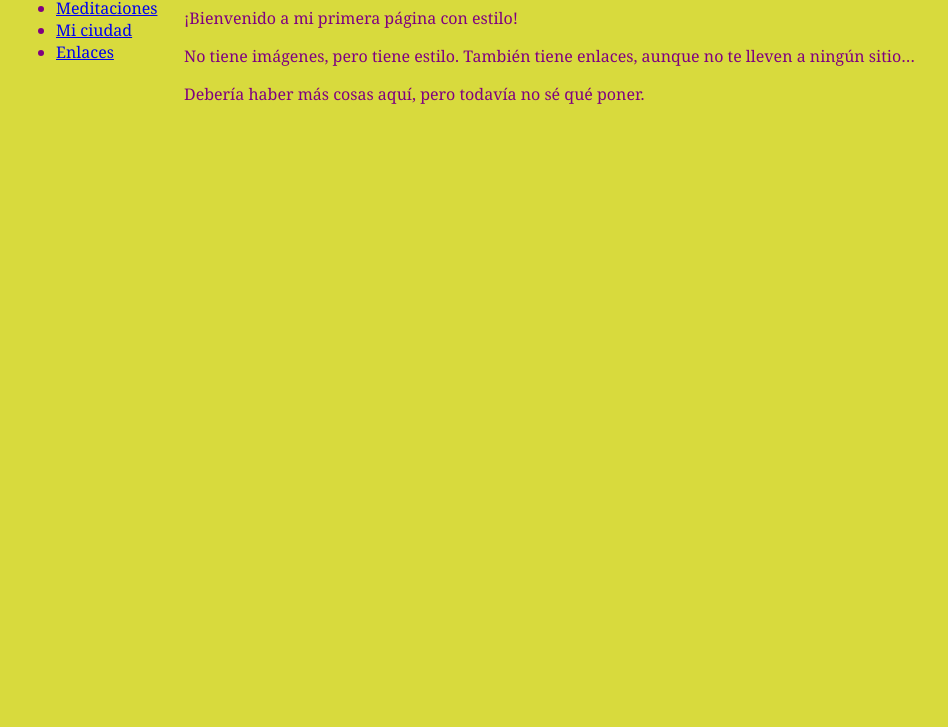
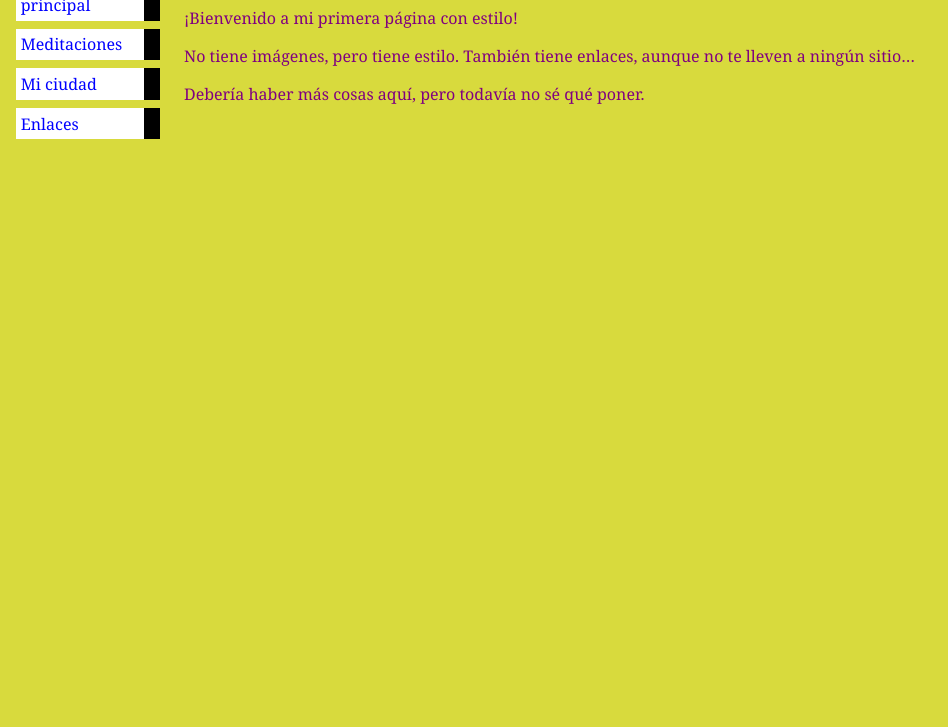
Before and after one commit to jsanchezp71/PRIMERPROYECTOJORGE_SANCHEZ_PLA, a plain HTML site: page index.html in a window 1280 px wide. Shown: the part 73-800 px from the top of the page, without its empty margins (0-948 px from the left). Drawn offline with Linux system fonts and the light colour scheme.

Commit message:
Dar estilo a los enlaces

```diff
--- a/estilo.css
+++ b/estilo.css
@@ -5,6 +5,9 @@ body {
     color: purple;
     background-color: #d8da3d }
 ul.navbar {
+	list-style-type: none;
+    padding: 0;
+    margin: 0;
     position: absolute;
     top: 2em;
     left: 1em;
@@ -12,3 +15,14 @@ ul.navbar {
 h1 {
     font-family: Helvetica, Geneva, Arial,
           SunSans-Regular, sans-serif }
+ ul.navbar li {
+    background: white;
+    margin: 0.5em 0;
+    padding: 0.3em;
+    border-right: 1em solid black }
+  ul.navbar a {
+    text-decoration: none }
+  a:link {
+    color: blue }
+  a:visited {
+    color: purple }
```
